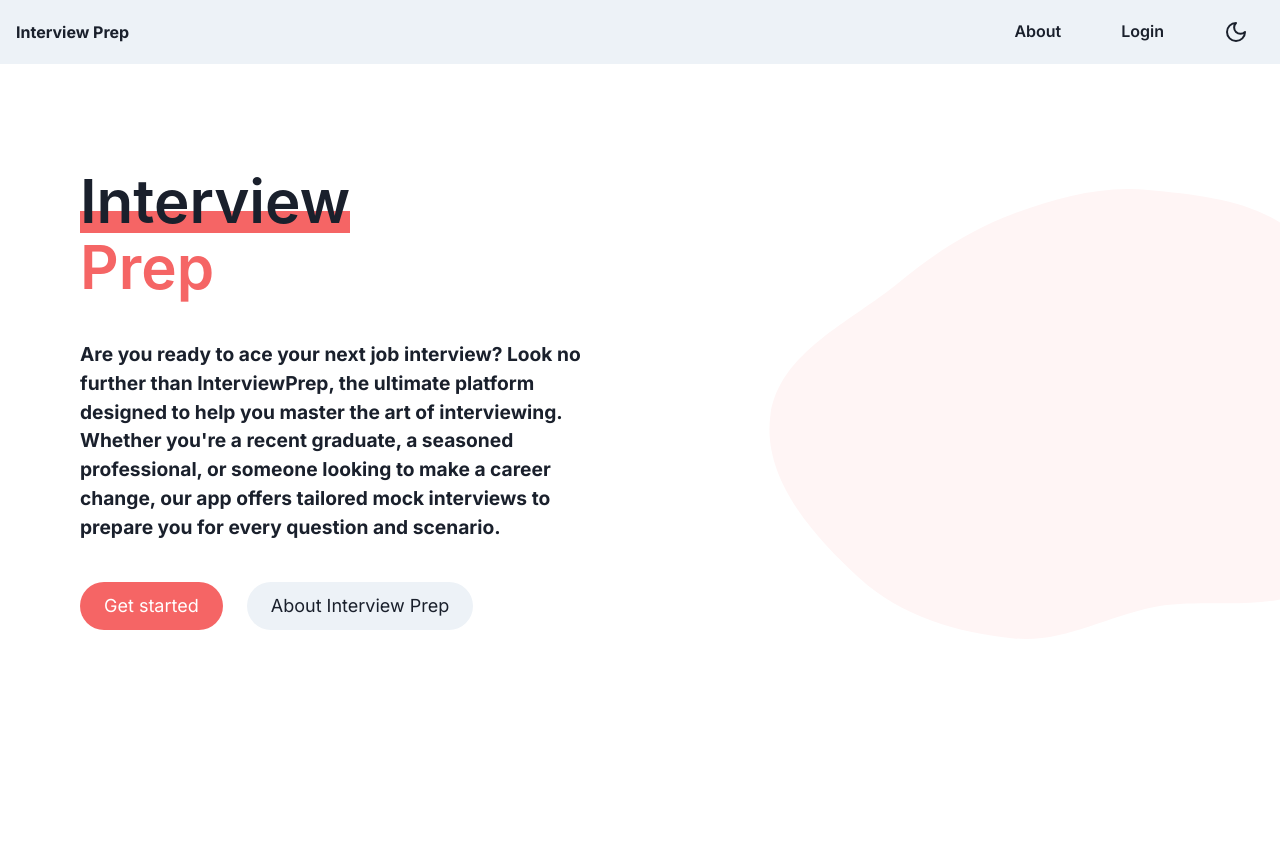
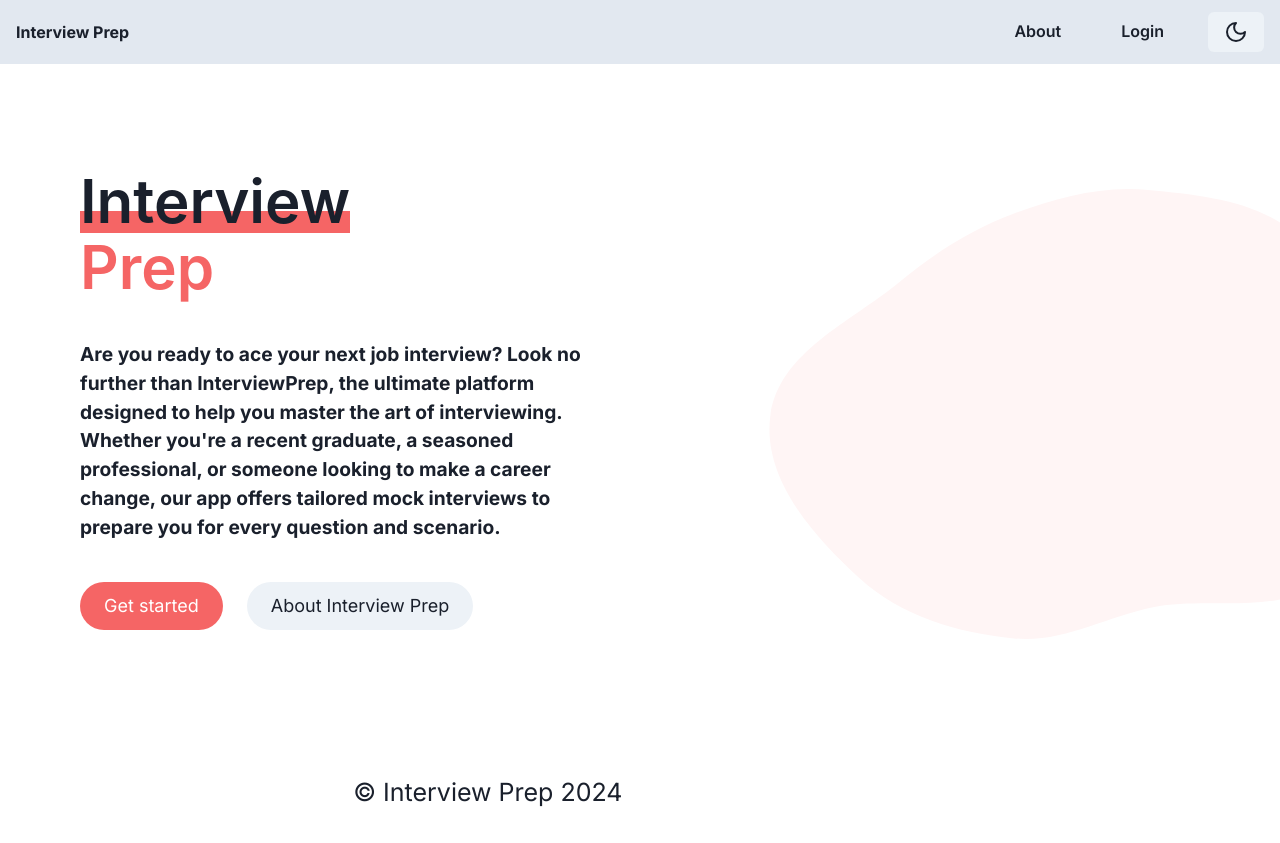
Before and after one commit to peterdinis/Interview-Prep, a Next.js app: page / in a window 1280 px wide. Before the commit the page ends 800 px from the top, so only its background shows below. Built offline with nearby package versions, Linux system fonts and the light colour scheme.

Commit message:
feat: Adding footer

```diff
--- a/app/component/shared/Footer.tsx
+++ b/app/component/shared/Footer.tsx
@@ -1,42 +1,28 @@
-'use client'
-
-import {
-  Box,
-  Container,
-  Stack,
-  useColorModeValue,
-} from '@chakra-ui/react'
-import { FC} from 'react';
+import { Container, Stack, Text } from "@chakra-ui/react";
+import type { FC } from "react";
 
 const Footer: FC = () => {
-  return (
-    <Box
-      bg={useColorModeValue('gray.50', 'gray.900')}
-      color={useColorModeValue('gray.700', 'gray.200')}>
-      <Container
-        as={Stack}
-        maxW={'6xl'}
-        py={4}
-        spacing={4}
-        justify={'center'}
-        align={'center'}>
-        <Stack direction={'row'} spacing={6}>
-          <Box as="a" href={'#'}>
-            Home
-          </Box>
-          <Box as="a" href={'#'}>
-            About
-          </Box>
-          <Box as="a" href={'#'}>
-            Blog
-          </Box>
-          <Box as="a" href={'#'}>
-            Contact
-          </Box>
-        </Stack>
-      </Container>
-    </Box>
-  )
-}
+	return (
+		<Stack
+			maxW="5xl"
+			marginInline="auto"
+			p={8}
+			spacing={{ base: 8, md: 0 }}
+			justifyContent="space-between"
+			alignItems="center"
+			direction={{ base: "column", md: "row" }}
+		>
+			<Container
+				flex={"flex"}
+				justifyContent={"center"}
+				alignItems={"center"}
+			>
+				<Text wordBreak={"break-all"} fontSize={25}>
+					&copy; Interview Prep 2024
+				</Text>
+			</Container>
+		</Stack>
+	);
+};
 
 export default Footer;
--- a/app/component/shared/Navbar.tsx
+++ b/app/component/shared/Navbar.tsx
@@ -35,7 +35,7 @@ const Navbar: FC = () => {
 
   return (
     <Flex
-      bg={useColorModeValue("gray.100", "gray.900")}
+      bg={useColorModeValue("gray.200", "gray.900")}
       px={4}
       h={16}
       boxShadow={scroll ? "base" : "none"}
--- a/app/page.tsx
+++ b/app/page.tsx
@@ -7,8 +7,8 @@ const Homepage: NextPage = () => {
   return (
     <>
       <LandingWrapper />
-      {/* <LandingInfo />
-      <Footer /> */}
+
+      <Footer />
     </>
   )
 }
```
